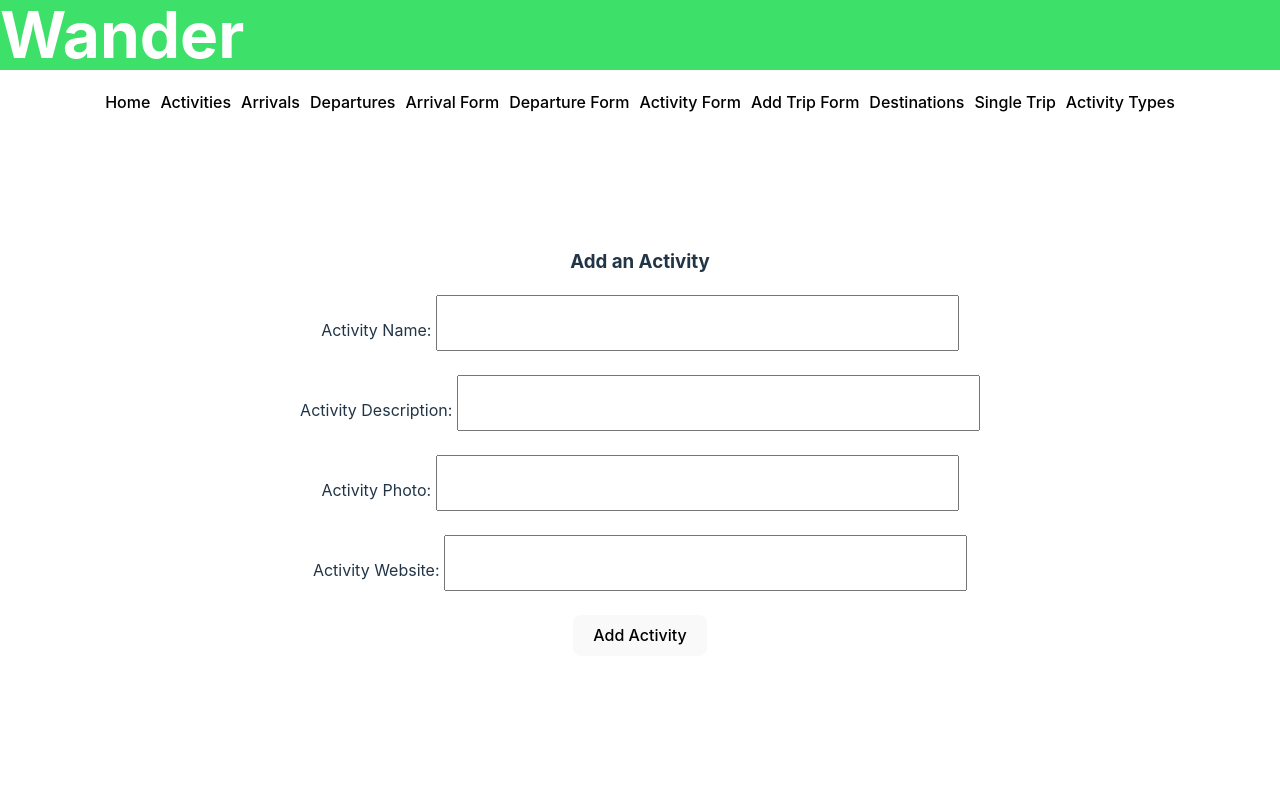
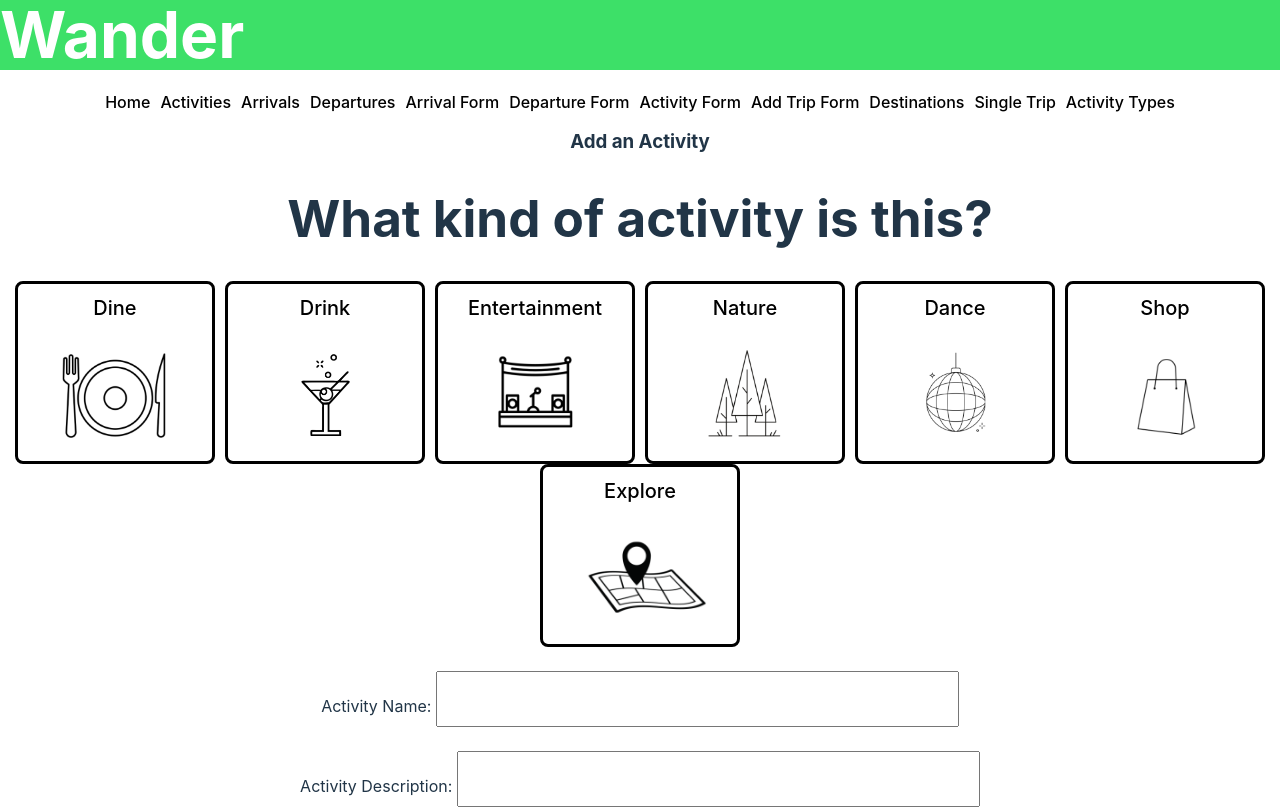
Before and after one commit to mjchin1/WanderApp--In-Progress, a React (Vite) app in the folder client/: page /add-activity in a window 1280 px wide. Shown: the top 809 px of the page. Built offline with nearby package versions, Linux system fonts and the light colour scheme.

Commit message:
rendering activity types on activity form component

```diff
--- a/client/src/components/ActivityTypes.jsx
+++ b/client/src/components/ActivityTypes.jsx
@@ -33,12 +33,12 @@ function ActivityTypes({}) {
     },
 
     {
-      description: "Dancing",
+      description: "Dance",
       image: Dancing
     },
 
     {
-      description: "Shopping",
+      description: "Shop",
       image: Shopping
     },
     {
@@ -51,10 +51,10 @@ function ActivityTypes({}) {
 
   return (
     <>
-      <h1>Where To?</h1>
+      <h1>What kind of activity is this?</h1>
       {activityTypes.map((type) => (
-        <button className="destinationButton">
-          {type.description}
+        <button className="activityTypeButton">
+          {type.description} <br/> <br/>
          <img className="activityIcon" src={type.image}></img>
         </button>
       ))}
--- a/client/src/components/AddActivityForm.jsx
+++ b/client/src/components/AddActivityForm.jsx
@@ -1,4 +1,5 @@
 import { useState } from 'react';
+import ActivityTypes from './ActivityTypes';
 
 export default function AddActivityForm ({trip}) {
   const [activityName, setActivityName] = useState("");
@@ -44,6 +45,8 @@ export default function AddActivityForm ({trip}) {
       <form className="activityForm" onSubmit={handleSubmit}>
         <h3> Add an Activity</h3>
 
+        <ActivityTypes/> <br/> <br/>
+
         <label>
          Activity Name: <input value={activityName} onChange={(event) => setActivityName(event.target.value)}/> <br/>
         </label> <br/>
--- a/client/src/index.css
+++ b/client/src/index.css
@@ -119,6 +119,18 @@ button:focus-visible {
   margin-left: 20px;
   margin-right: 20px;
   object-fit: cover;
+}
+
+.activityIcon {
+  height: 100px;
+
+}
+
+.activityTypeButton {
+  background-color: white;
+  width: 200px;
+  border: solid;
+  font-size: 20px;
 }
 
 a {
```
